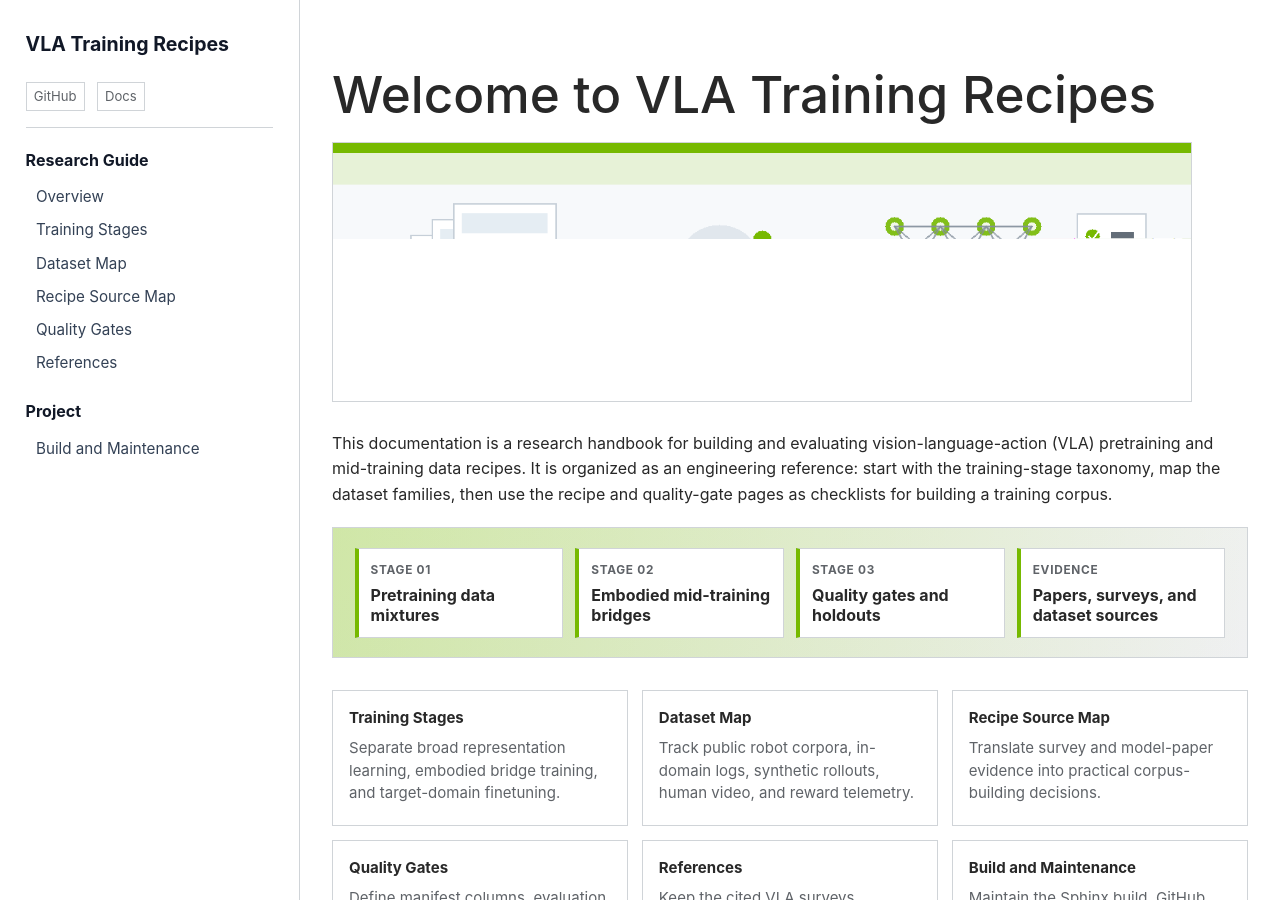
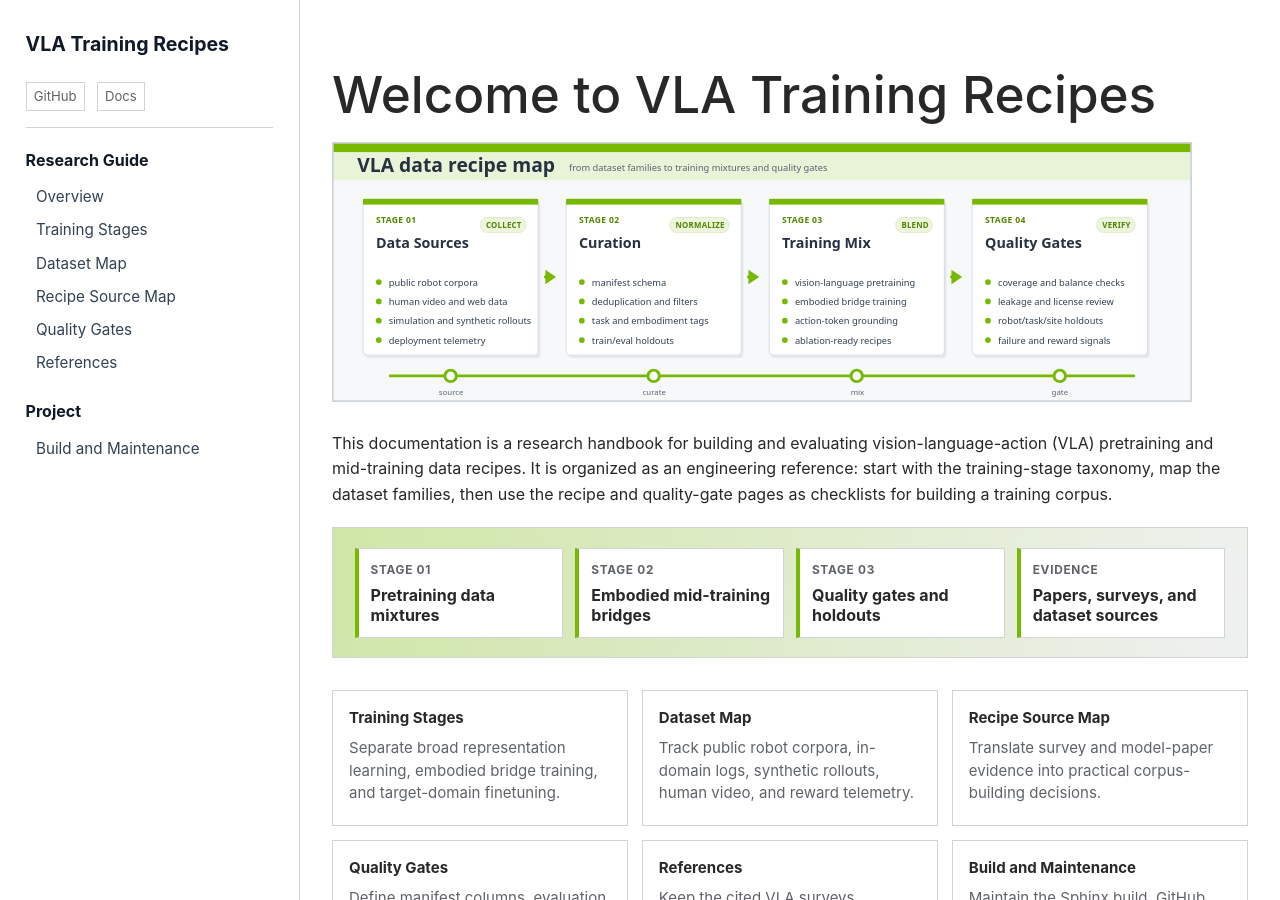
Before and after one commit to nv-sachdevkartik/pretraining-recipes, a Jekyll site: the page built from docs/index.md, in a window 1280 px wide and 900 px high. Built offline with Jekyll 4.4.1, drawn with Linux system fonts in a browser that asks for light colours.

Commit message:
Replace recipe map raster with SVG

```diff
--- a/docs/index.md
+++ b/docs/index.md
@@ -4,7 +4,7 @@
 
 # Welcome to VLA Training Recipes
 
-![VLA data recipe pipeline](assets/img/vla-recipe-map.png)
+![VLA data recipe pipeline](assets/img/vla-recipe-map.svg)
 
 This documentation is a research handbook for building and evaluating
 vision-language-action (VLA) pretraining and mid-training data recipes. It is
--- a/docs/index.rst
+++ b/docs/index.rst
@@ -1,7 +1,7 @@
 Welcome to VLA Training Recipes!
 ================================
 
-.. image:: _static/img/vla-recipe-map.png
+.. image:: _static/img/vla-recipe-map.svg
    :alt: VLA data recipe pipeline from dataset sources to robot actions and quality gates.
    :width: 100%
    :class: recipe-hero-image
```
Also changed, not shown: docs/_static/img/vla-recipe-map.svg (added), docs/assets/img/vla-recipe-map.svg (added).
